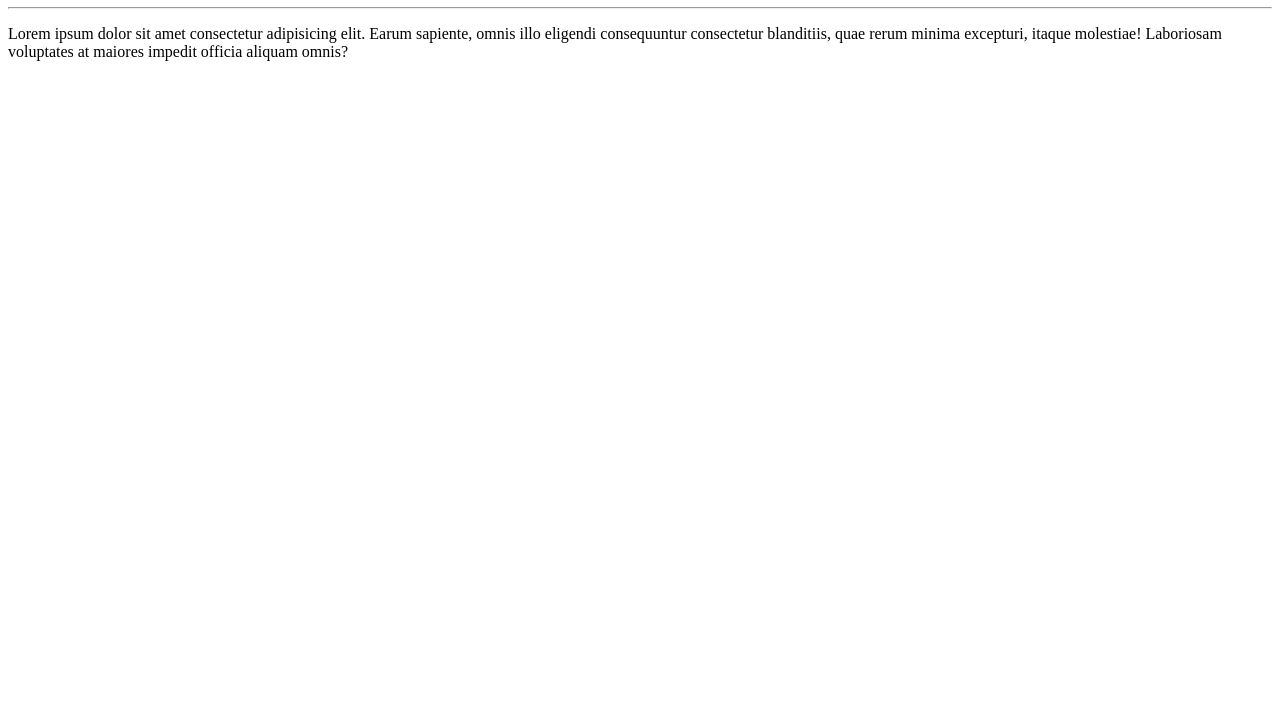
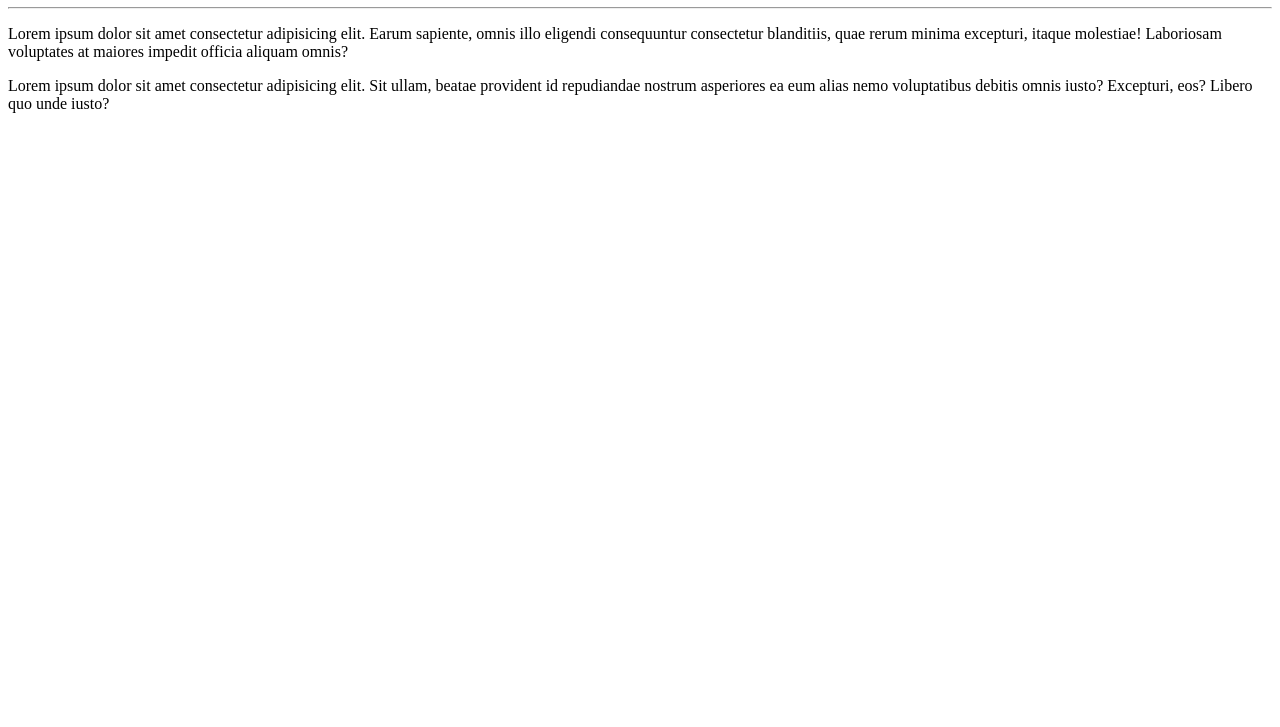
Before and after one commit to GabrielEscan/aprendendogit, a plain HTML site: page site-exemplo/index.html in a window 1280 px wide. Shown: the part 73-800 px from the top of the page. Drawn offline with Linux system fonts and the light colour scheme.

Commit message:
adicionei mais um paragrafo

```diff
--- a/site-exemplo/index.html
+++ b/site-exemplo/index.html
@@ -9,5 +9,6 @@
     <h1>Olá , mundo</h1>
     <hr>
     <p>Lorem ipsum dolor sit amet consectetur adipisicing elit. Earum sapiente, omnis illo eligendi consequuntur consectetur blanditiis, quae rerum minima excepturi, itaque molestiae! Laboriosam voluptates at maiores impedit officia aliquam omnis?</p>
+    <p>Lorem ipsum dolor sit amet consectetur adipisicing elit. Sit ullam, beatae provident id repudiandae nostrum asperiores ea eum alias nemo voluptatibus debitis omnis iusto? Excepturi, eos? Libero quo unde iusto?</p>
 </body>
 </html>
```
